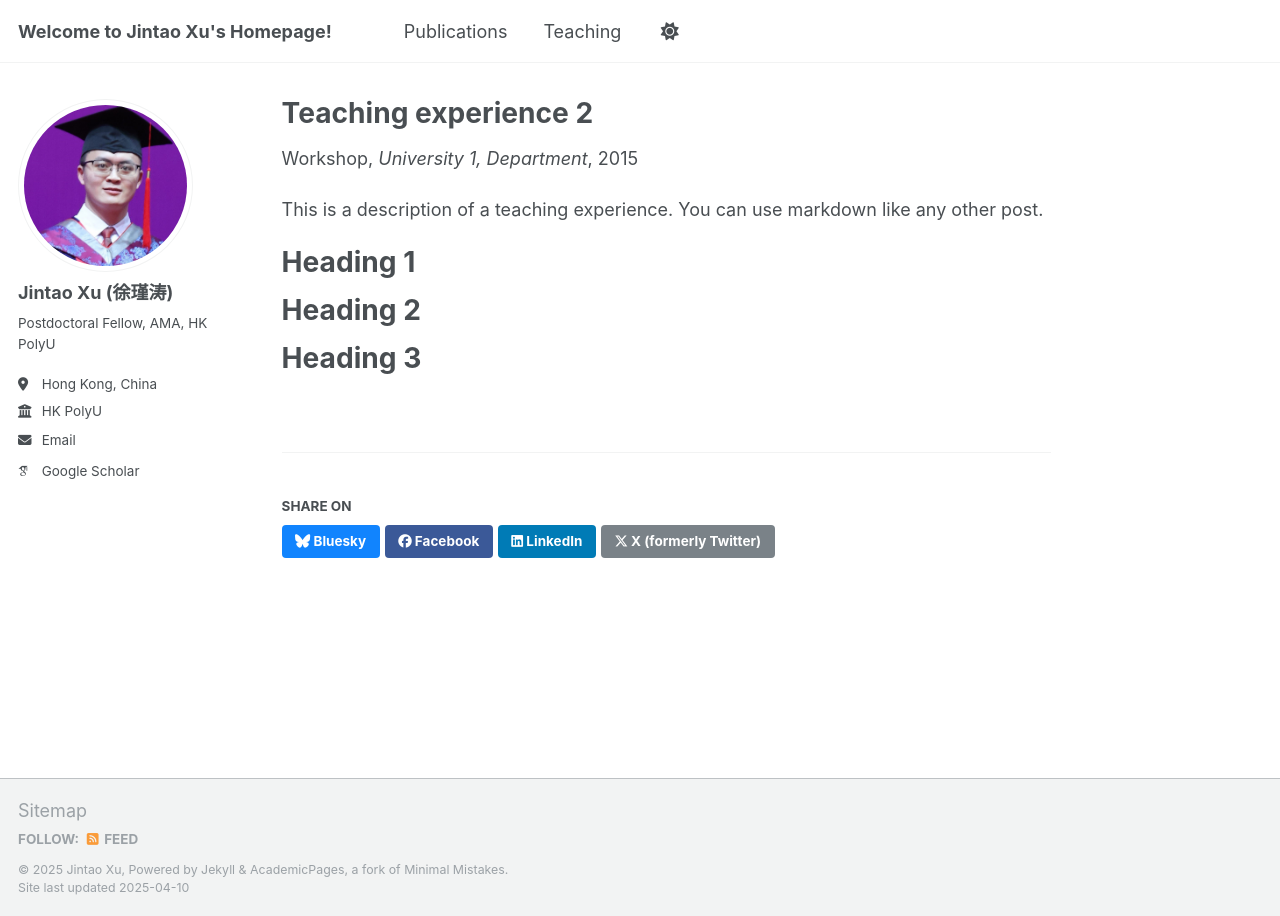
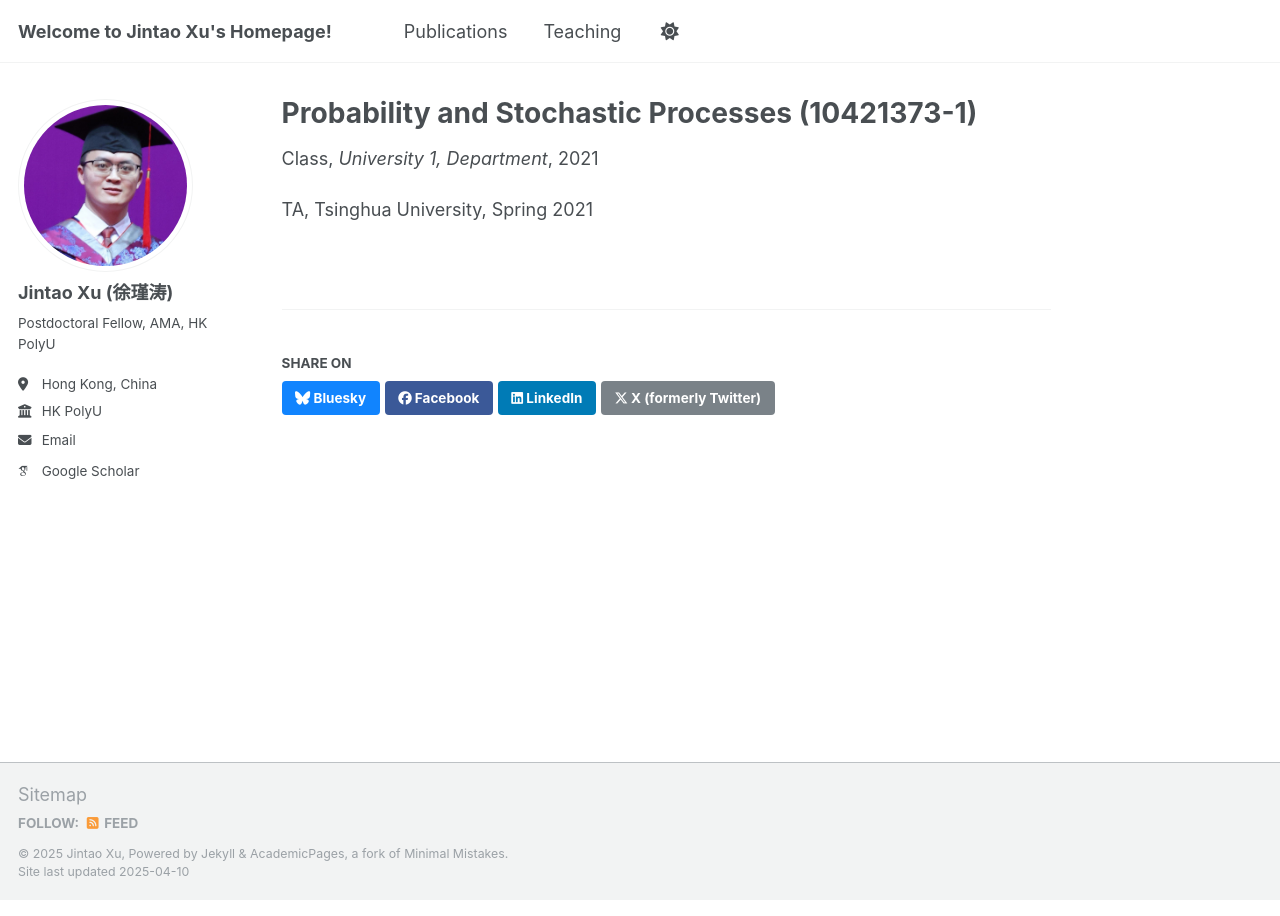
Before and after one commit to JintaoXuMath/JintaoXuMath.github.io, a Jekyll site: the page built from _teaching/2015-spring-teaching-2.md, in a window 1280 px wide. Built offline with Jekyll 4.4.1, drawn with Linux system fonts in a browser that asks for light colours; some web fonts are replaced; a file with an impossible date is left out.

Commit message:
Update 2015-spring-teaching-2.md

```diff
--- a/_teaching/2015-spring-teaching-2.md
+++ b/_teaching/2015-spring-teaching-2.md
@@ -1,20 +1,9 @@
 ---
-title: "Teaching experience 2"
+title: "Probability and Stochastic Processes (10421373-1)"
 collection: teaching
-type: "Workshop"
-permalink: /teaching/2015-spring-teaching-1
+type: "Class"
 venue: "University 1, Department"
-date: 2015-01-01
-location: "City, Country"
+date: 2021-1-1
 ---
 
-This is a description of a teaching experience. You can use markdown like any other post.
-
-Heading 1
-======
-
-Heading 2
-======
-
-Heading 3
-======
+TA, Tsinghua University, Spring 2021
```
